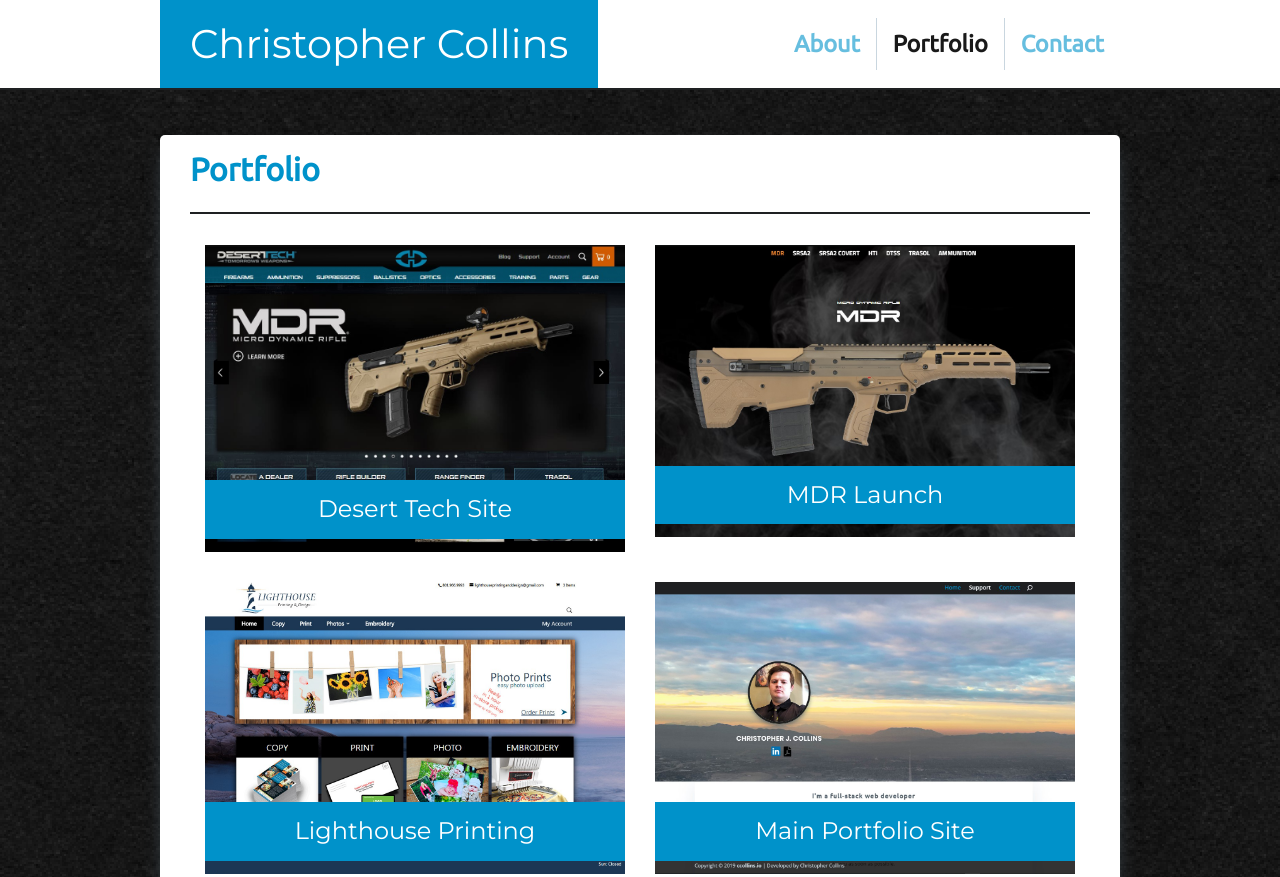
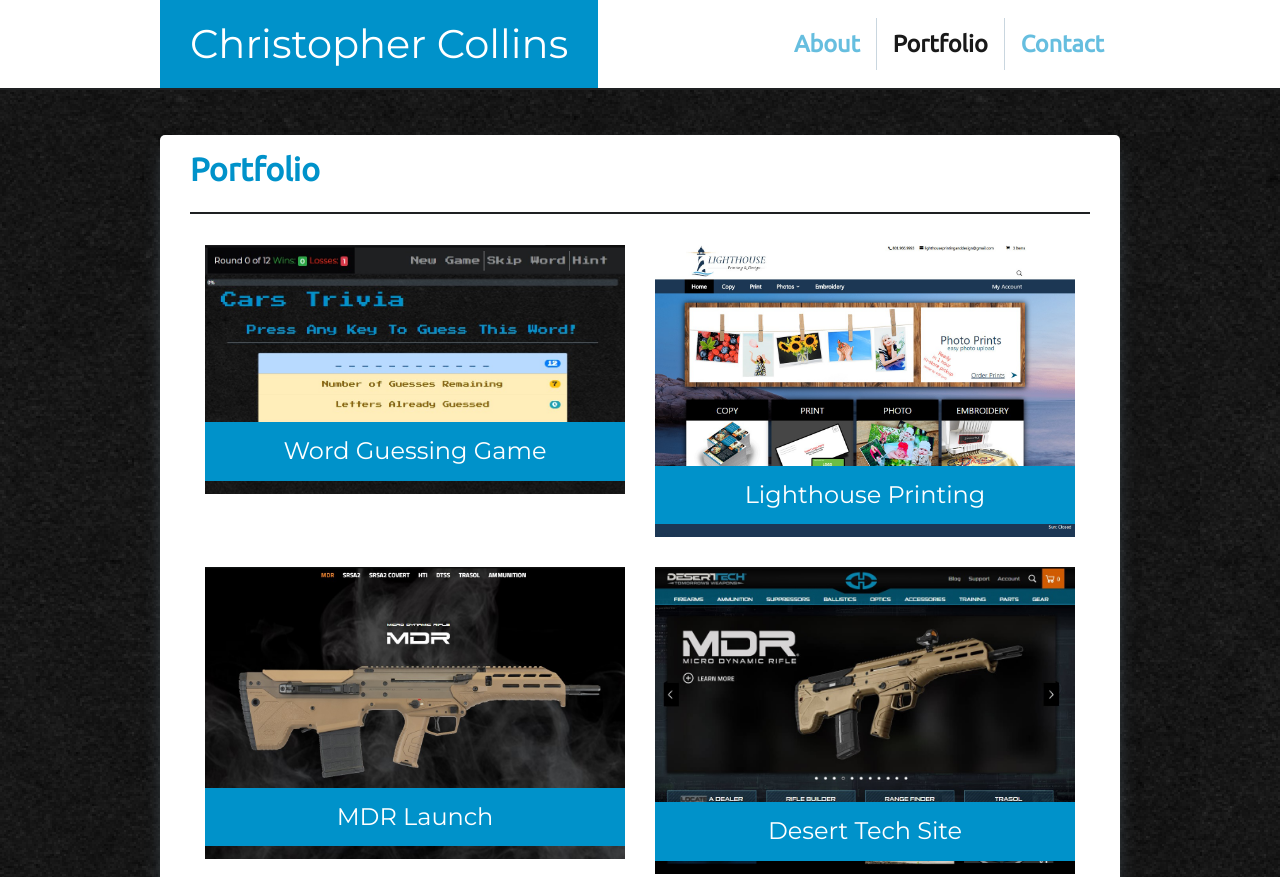
Before and after one commit to ccollins1544/Responsive-Portfolio, a plain HTML site: page portfolio.html in a window 1280 px wide. Shown: the top 877 px of the page. Drawn offline with Linux system fonts and the light colour scheme.

Commit message:
Added Word Guessing Game to portfolio

```diff
--- a/portfolio.html
+++ b/portfolio.html
@@ -58,13 +58,27 @@
                 <div class="row">
                     <div class="col-12 col-md-6">
                         <div class="blurb_content">
-                            <a href="https://deserttech.com/" target="_blank">
+                            <a href="https://ccollins1544.github.io/Word-Guess-Game/" target="_blank">
                                 <span class="image_wrap img-hover-zoom">
-                                    <img src="assets/img/deserttech-launch-2015.jpg" alt="Desert Tech Launch 2015">
+                                    <img src="assets/img/word-guessing-game.jpg"
+                                        alt="Word Guessing Game">
                                     <span class="image_overlay"></span>
                                 </span>
                             </a>
-                            <h4 class="module_header"><a href="#">Desert Tech Site</a></h4>
+                            <h4 class="module_header"><a href="#">Word Guessing Game</a></h4>
+                        </div>
+                    </div>
+
+                    <div class="col-12 col-md-6">
+                        <div class="blurb_content">
+                            <a href="https://lighthouseprinting.design/" target="_blank">
+                                <span class="image_wrap img-hover-zoom">
+                                    <img src="assets/img/lighthouseprinting_design-launch.png"
+                                        alt="Lighthouse Printing & Design">
+                                    <span class="image_overlay"></span>
+                                </span>
+                            </a>
+                            <h4 class="module_header"><a href="#">Lighthouse Printing</a></h4>
                         </div>
                     </div>
 
@@ -83,14 +97,13 @@
 
                     <div class="col-12 col-md-6">
                         <div class="blurb_content">
-                            <a href="https://lighthouseprinting.design/" target="_blank">
+                            <a href="https://deserttech.com/" target="_blank">
                                 <span class="image_wrap img-hover-zoom">
-                                    <img src="assets/img/lighthouseprinting_design-launch.png"
-                                        alt="Lighthouse Printing & Design">
+                                    <img src="assets/img/deserttech-launch-2015.jpg" alt="Desert Tech Launch 2015">
                                     <span class="image_overlay"></span>
                                 </span>
                             </a>
-                            <h4 class="module_header"><a href="#">Lighthouse Printing</a></h4>
+                            <h4 class="module_header"><a href="#">Desert Tech Site</a></h4>
                         </div>
                     </div>
 
```
Also changed, not shown: assets/img/word-guessing-game.jpg (added). Lines whose indentation alone changed are shown as unchanged.
